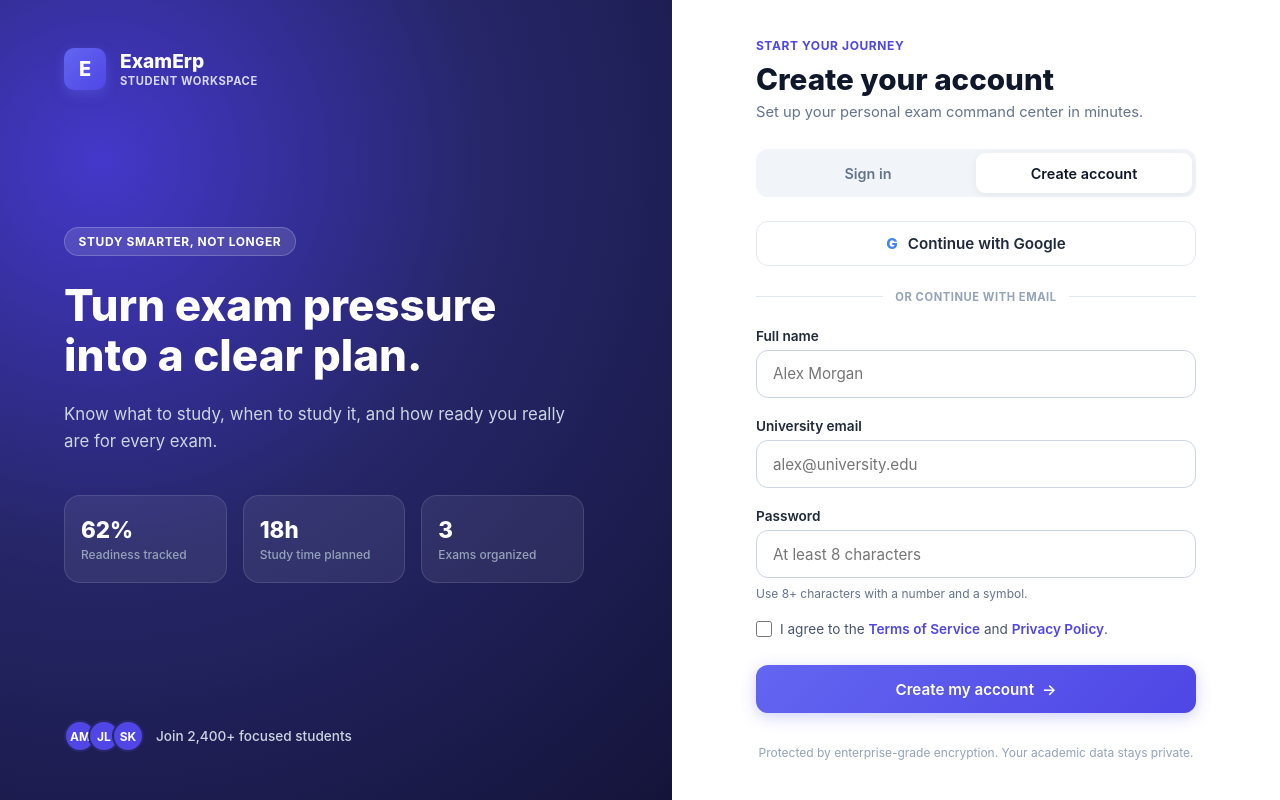
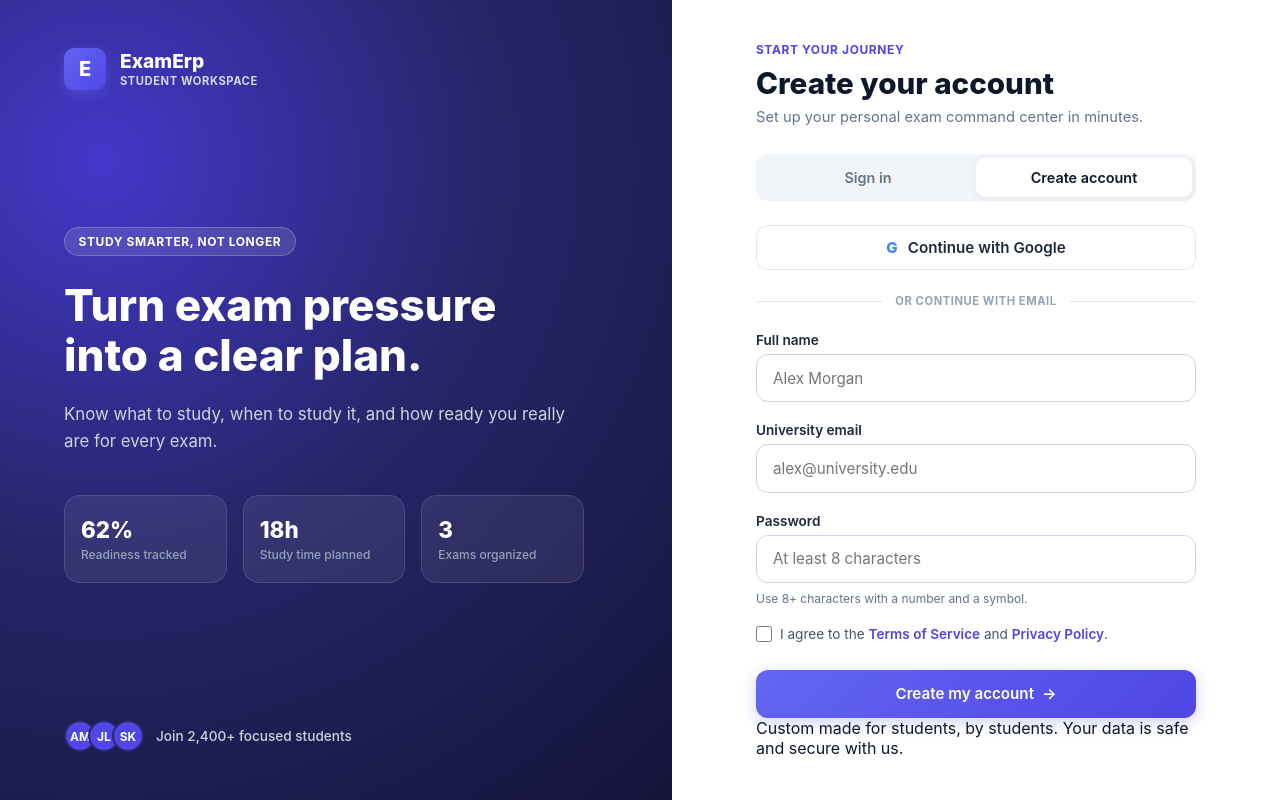
Before and after one commit to Poolionix/ExamErp, a React (Vite) app in the folder examerp/: page / in a window 1280 px wide. Both pictures are taken after typing "name@example.com", "Sample123" into the empty fields and a click on the button "Create account". Built offline with nearby package versions, Linux system fonts and the light colour scheme.

Commit message:
fix for students-notes text

```diff
--- a/examerp/src/components/Login.jsx
+++ b/examerp/src/components/Login.jsx
@@ -145,7 +145,7 @@ export default function Login({ isDarkMode, onToggleTheme, onLoginSuccess, onSwi
             </button>
           </form>
 
-          <p className="auth-security-note">
+          <p className="for students-note">
             Custom made for students, by students. Your data is safe and secure with us.
           </p>
         </div>
--- a/examerp/src/components/Register.jsx
+++ b/examerp/src/components/Register.jsx
@@ -136,8 +136,8 @@ export default function Register({ onRegisterSuccess, onSwitchToLogin }) {
             </button>
           </form>
 
-          <p className="auth-security-note">
-            Protected by enterprise-grade encryption. Your academic data stays private.
+          <p className="for students-note">
+            Custom made for students, by students. Your data is safe and secure with us.
           </p>
         </div>
       </div>
```
